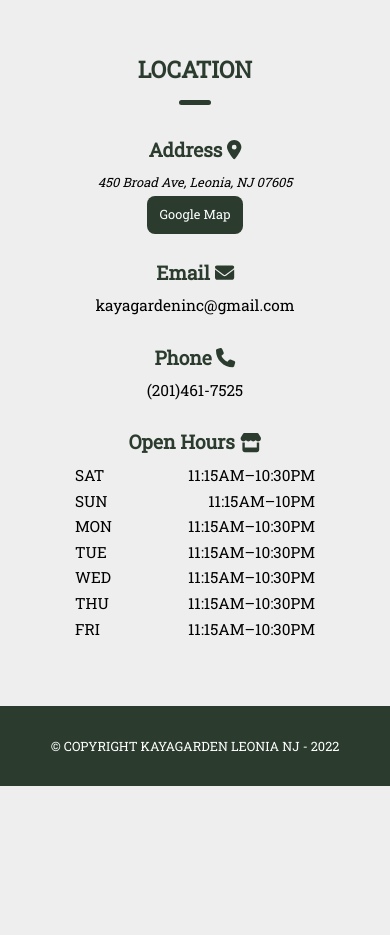
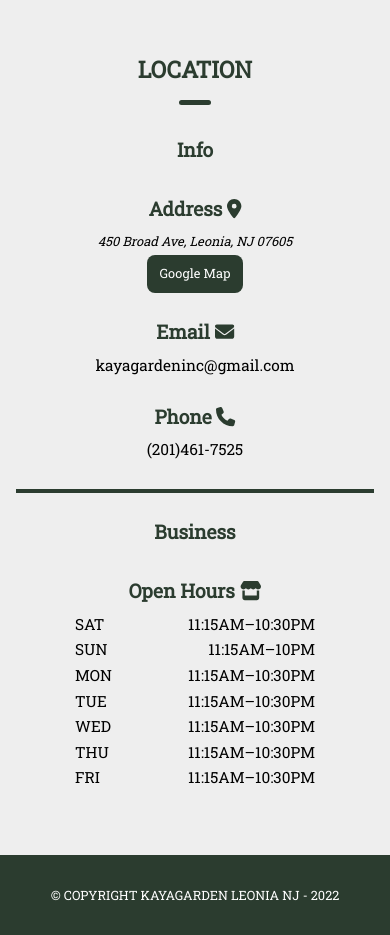
Before and after one commit to SunilPark1129/re-kaya-garden, a React (Create React App) app: page / in a window 390 px wide. Shown: the part 3320-4255 px from the top of the page. Before the commit the page ends 4106 px from the top, so only its background shows below. Built offline with nearby package versions, Linux system fonts and the light colour scheme.

Commit message:
Edited Semantic Tags

```diff
--- a/src/pages/About.jsx
+++ b/src/pages/About.jsx
@@ -14,10 +14,10 @@ const About = () => {
   return (
     <article className="page about" id="about">
       <Header props="ABOUT" />
-      <div className="about__content">
+      <div className="about__container">
         <section>
           <img src={bbq} alt="BBQ" />
-          <div className="about__content__text">
+          <div className="about__container__text">
             <h2>KayaGarden</h2>
             <p>
               Our restaurant has maintained the taste of traditional{" "}
@@ -31,7 +31,7 @@ const About = () => {
         </section>
         <section>
           <img src={sushi} alt="Sushi" />
-          <div className="about__content__text">
+          <div className="about__container__text">
             <h2>Service</h2>
             <p>
               In order to preserve the <span>pride</span> of traditional food,
--- a/src/pages/Location.jsx
+++ b/src/pages/Location.jsx
@@ -17,8 +17,8 @@ const Location = () => {
     <article className="page location" id="location">
       <Header props="LOCATION" />
       <div className="container">
-        <div className="location__line"></div>
         <section className="location__left">
+          <h5>Info</h5>
           <section className="location__left__map">
             <h5>
               Address <FontAwesomeIcon icon={faLocationDot} />
@@ -47,7 +47,10 @@ const Location = () => {
             <p>(201)461-7525</p>
           </section>
         </section>
-        <section className="location__right">
+        <div className="location__line"></div>
+        <section className="location__left right">
+          <h5>Business</h5>
+          <section>
             <h5>
               Open Hours <FontAwesomeIcon icon={faStore} />
             </h5>
@@ -73,6 +76,7 @@ const Location = () => {
               <span>FRI</span> 11:15AM–10:30PM
             </p>
           </section>
+        </section>
       </div>
     </article>
   );
--- a/src/pages/Menu.jsx
+++ b/src/pages/Menu.jsx
@@ -15,7 +15,7 @@ const Menu = () => {
   return (
     <article className="page menu" id="menu">
       <Header props={"MENU"} />
-      <div>
+      <div className="container">
         <div className="menu__btn-box">
           {menuList.map((item, idx) => {
             return (
--- a/src/pages/page.css
+++ b/src/pages/page.css
@@ -101,18 +101,18 @@
   font-style: italic;
 }
 
-.about__content {
+.about__container {
   display: flex;
   flex-direction: column;
   gap: 2rem;
 }
-.about__content section {
+.about__container section {
   display: flex;
   gap: 1rem;
   align-items: center;
   flex-wrap: wrap;
 }
-.about__content section img {
+.about__container section img {
   border-radius: 0.5rem;
   width: 100%;
   height: 20rem;
@@ -121,25 +121,25 @@
   -o-object-position: center;
      object-position: center;
 }
-.about__content section:nth-child(2) {
+.about__container section:nth-child(2) {
   flex-direction: row-reverse;
 }
-.about__content section:nth-child(2) img {
+.about__container section:nth-child(2) img {
   flex: 1 1 30%;
 }
-.about__content__text {
+.about__container__text {
   display: flex;
   flex-direction: column;
   flex: 1 1 60%;
 }
-.about__content__text h2 {
+.about__container__text h2 {
   font-size: 1.7em;
   color: var(--main-clr);
 }
-.about__content__text p {
+.about__container__text p {
   font-size: 1.2em;
 }
-.about__content__text span {
+.about__container__text span {
   color: rgb(94, 154, 80);
   font-weight: bold;
 }
@@ -181,6 +181,9 @@
 }
 .location__left__map a:hover {
   filter: brightness(120%);
+}
+.location .right {
+  text-align: left;
 }
 .location__line {
   position: absolute;
@@ -228,10 +231,10 @@
   .location__left a {
     margin-right: auto;
   }
-  .location__right {
+  .location .right {
     text-align: center;
   }
-  .location__right p {
+  .location .right p {
     margin: auto;
     display: flex;
     min-width: 15rem;
@@ -240,7 +243,11 @@
     gap: 1rem;
   }
   .location__line {
-    display: none;
+    position: relative;
+    width: 100%;
+    height: 0.3rem;
+    left: 0;
+    transform: translateX(0);
   }
   .location span {
     width: auto;
--- a/src/pages/page.scss
+++ b/src/pages/page.scss
@@ -108,7 +108,7 @@
 
 // =================================== about page styling ===================================== //
 .about {
-  &__content {
+  &__container {
     display: flex;
     flex-direction: column;
     gap: 2rem;
@@ -190,6 +190,9 @@
       }
     }
   }
+  .right {
+    text-align: left;
+  }
   &__line {
     position: absolute;
     width: 0.3rem;
@@ -242,7 +245,7 @@
         margin-right: auto;
       }
     }
-    &__right {
+    .right {
       text-align: center;
       p {
         margin: auto;
@@ -254,7 +257,11 @@
       }
     }
     &__line {
-      display: none;
+      position: relative;
+      width: 100%;
+      height: 0.3rem;
+      left: 0;
+      transform: translateX(0);
     }
     span {
       width: auto;
```
Also changed, not shown: 1 other file (tests, documents, lock files or other folders). Lines whose indentation alone changed are shown as unchanged.
